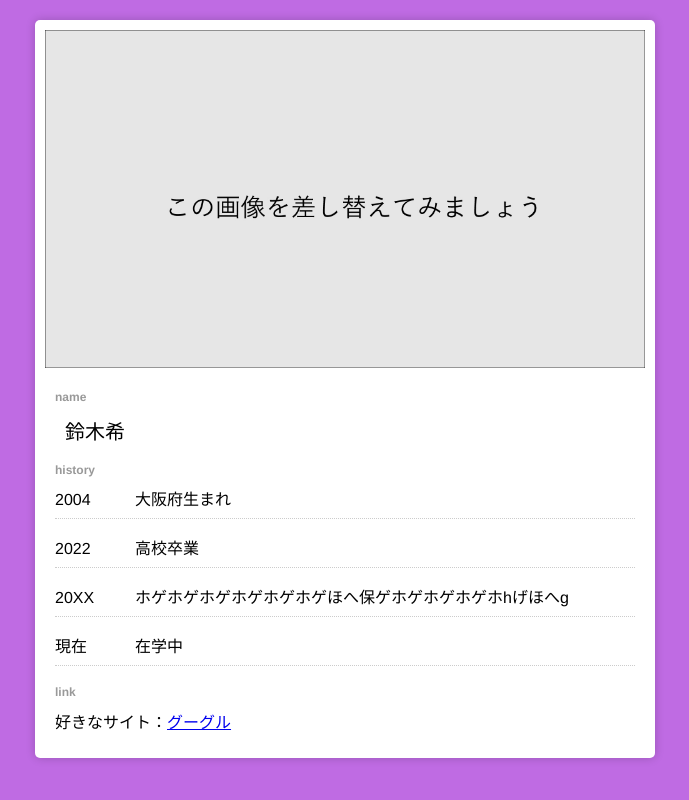
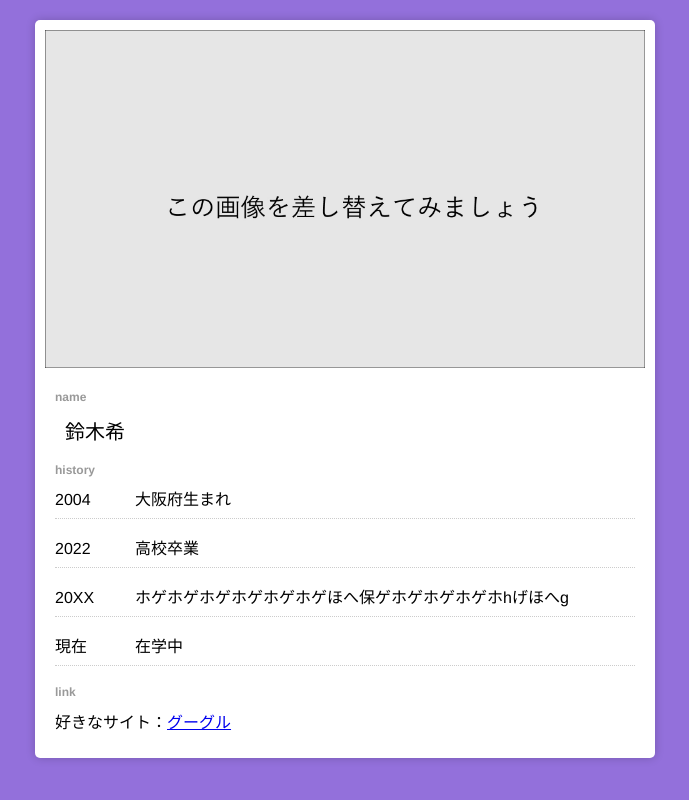
Before and after one commit to KUAD-XtechDesign/simple_page-rea2525, a plain HTML site: page index.html in a window 1280 px wide. Shown: the whole page, without its empty margins (295-984 px from the left). Drawn offline with Linux system fonts and the light colour scheme.

Commit message:
Update style.css

```diff
--- a/style.css
+++ b/style.css
@@ -2,7 +2,7 @@ body{
   font-family: "Helvetica Neue",Arial,"Hiragino Kaku Gothic ProN","Hiragino Sans",Meiryo,sans-serif;
   margin: 0;
   padding: 20px;
-  background-color: rgb(191, 107, 227);
+  background-color: #9370db;
   line-height: 1.8;
 }
 
```
